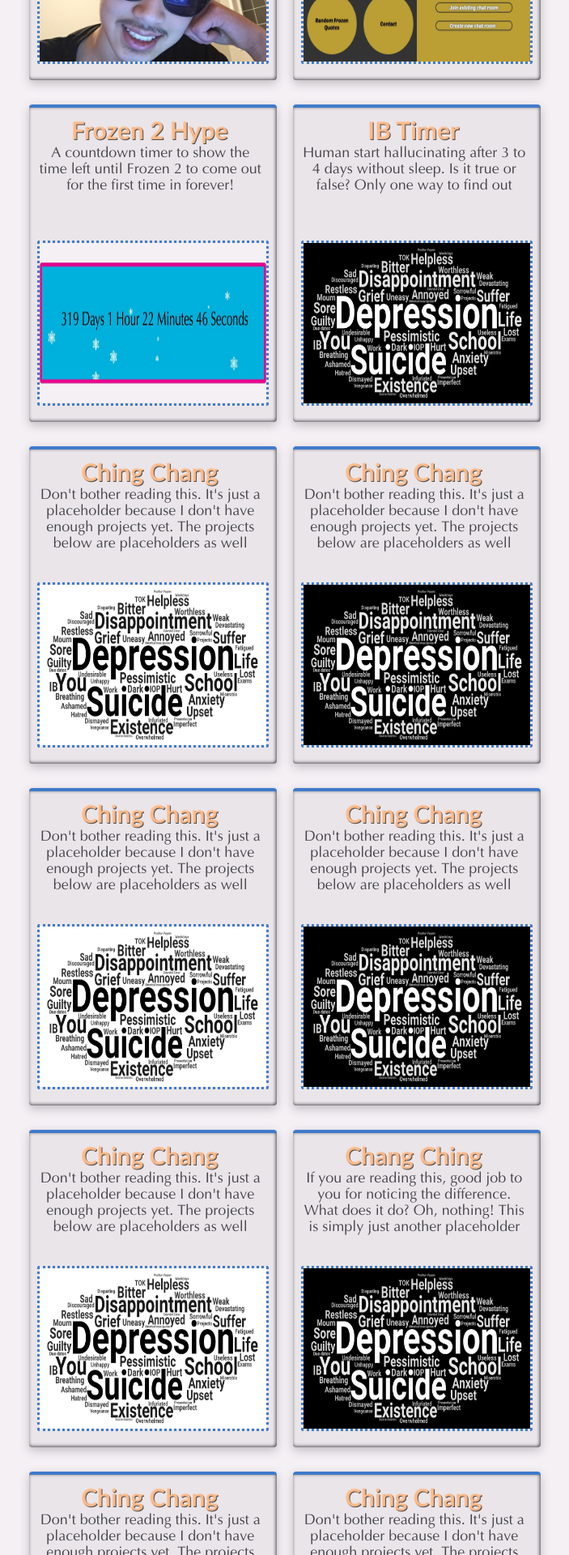
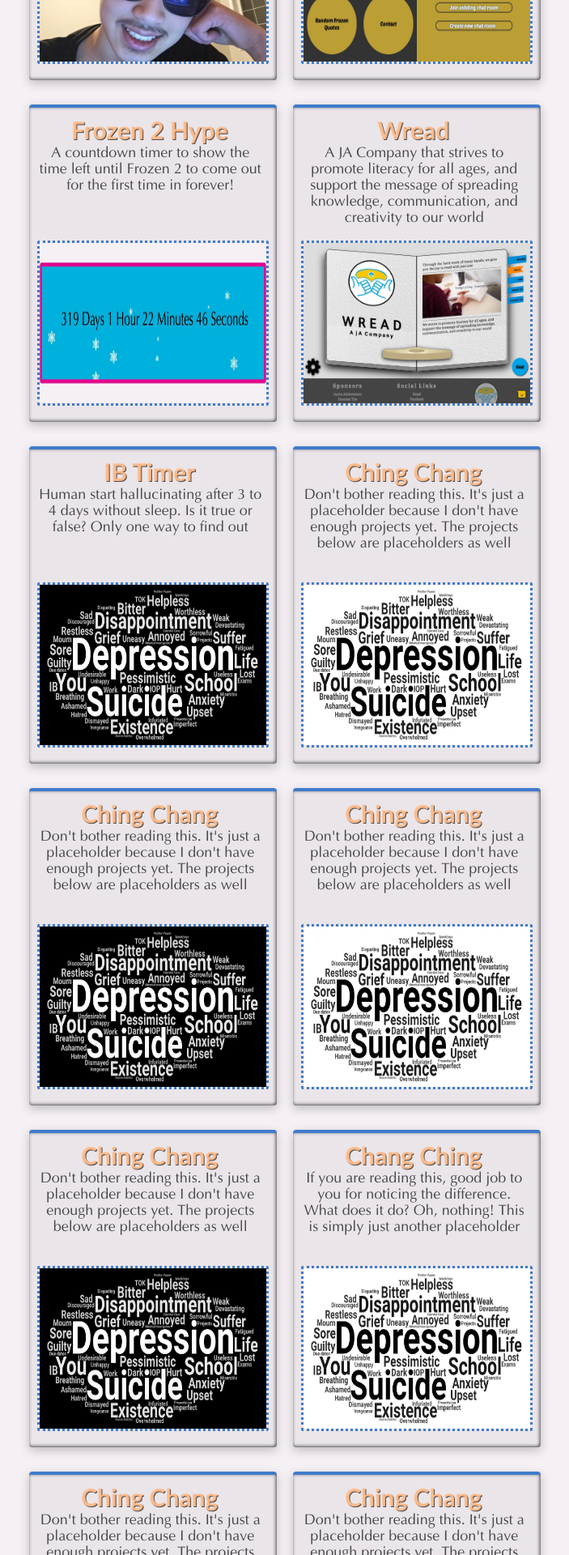
Before and after one commit to ChingChang9/Personal-Website, a Vue app: page /projects in a window 1280 px wide. Shown: the part 900-2820 px from the top of the page at 81% size, without its empty margins (417-1120 px from the left). Built offline with nearby package versions, Linux system fonts and the light colour scheme.

Commit message:
updated projects

```diff
--- a/src/views/Projects.vue
+++ b/src/views/Projects.vue
@@ -31,7 +31,7 @@
         <img src="@/assets/projects/hacker-terminal.jpg" draggable="false" />
       </router-link>
 
-      <a class="card" href="https://dorpn.com" target="Blacklank" draggable="false">
+      <a class="card" href="https://dorpn.com" target="_blank" draggable="false">
         <h1 class="title">Dorpn</h1>
         <div class="description">
           A chat site that does not need you to sign up! Outstanding for makeshift groups as it's
@@ -48,6 +48,15 @@
         </div>
         <img src="@/assets/projects/frozen.jpg" draggable="false" />
       </router-link>
+
+      <a class="card" href="https://wread.netlify.com" target="_blank" draggable="false">
+        <h1 class="title">Wread</h1>
+        <div class="description">
+          A JA Company that strives to promote literacy for all ages, and support the message of
+          spreading knowledge, communication, and creativity to our world
+        </div>
+        <img src="@/assets/projects/wread.jpg" draggable="false" />
+      </a>
 
       <router-link class="card" :to="{ name: 'IBTimer' }" draggable="false">
         <h1 class="title">IB Timer</h1>
@@ -94,20 +103,20 @@
         <img src="@/assets/projects/placeholder-black.jpg" draggable="false" />
       </a>
 
+      <a class="card" style="cursor: pointer;" draggable="false" @click="revealTask">
+        <h1 class="title">Chang Ching</h1>
+        <div class="description">
+          If you are reading this, good job to you for noticing the difference. What does it do? Oh,
+          nothing! This is simply just another placeholder
+        </div>
+        <img src="@/assets/projects/placeholder-white.jpg" draggable="false" />
+      </a>
+
       <a class="card" style="cursor: pointer;" draggable="false">
         <h1 class="title">Ching Chang</h1>
         <div class="description">
           Don't bother reading this. It's just a placeholder because I don't have enough projects
           yet. The projects below are placeholders as well
-        </div>
-        <img src="@/assets/projects/placeholder-white.jpg" draggable="false" />
-      </a>
-
-      <a class="card" style="cursor: pointer;" draggable="false" @click="revealTask">
-        <h1 class="title">Chang Ching</h1>
-        <div class="description">
-          If you are reading this, good job to you for noticing the difference. What does it do? Oh,
-          nothing! This is simply just another placeholder
         </div>
         <img src="@/assets/projects/placeholder-black.jpg" draggable="false" />
       </a>
@@ -146,15 +155,6 @@
           yet. The projects below are placeholders as well
         </div>
         <img src="@/assets/projects/placeholder-black.jpg" draggable="false" />
-      </a>
-
-      <a class="card" style="cursor: pointer;" draggable="false">
-        <h1 class="title">Ching Chang</h1>
-        <div class="description">
-          Don't bother reading this. It's just a placeholder because I don't have enough projects
-          yet. The projects below are placeholders as well
-        </div>
-        <img src="@/assets/projects/placeholder-white.jpg" draggable="false" />
       </a>
     </div>
   </div>
```
Also changed, not shown: src/assets/projects/wread.jpg (added).
